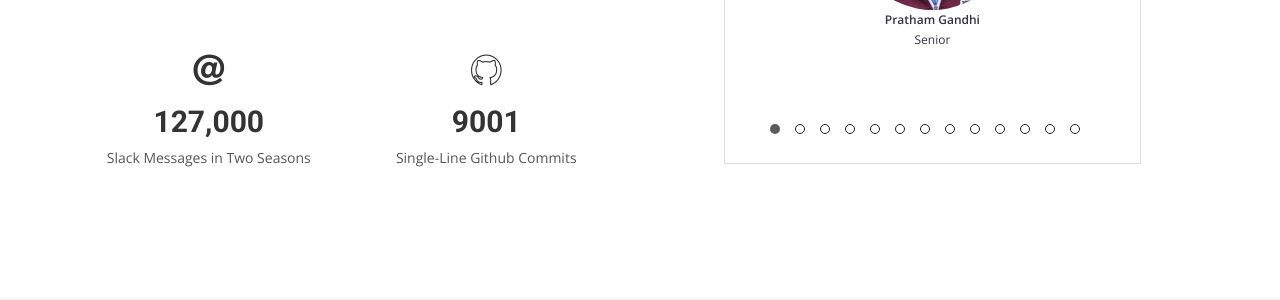
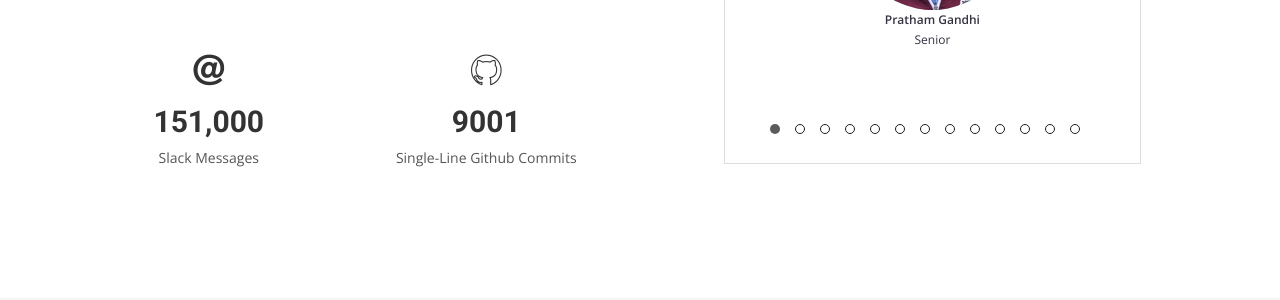
Before and after one commit to frc5806/frc5806.github.io, a Jekyll site: the page built from index.html, in a window 1280 px wide and 900 px high, scrolled down 2285 px. Shown: the part 419-719 px from the top of the window. Built offline with Jekyll 4.4.1, drawn with Linux system fonts in a browser that asks for light colours; nearby versions of some CDN libraries; some web fonts are replaced.

Commit message:
Update index.html

```diff
--- a/index.html
+++ b/index.html
@@ -93,8 +93,8 @@ permalink: /
             <li>
               <div class="block">
                 <i class="ion-at"></i>
-                <h4 class="counter">127,000</h4>
-                <span>Slack Messages in Two Seasons</span>
+                <h4 class="counter">151,000</h4>
+                <span>Slack Messages</span>
               </div>
             </li>
              <li>
```
